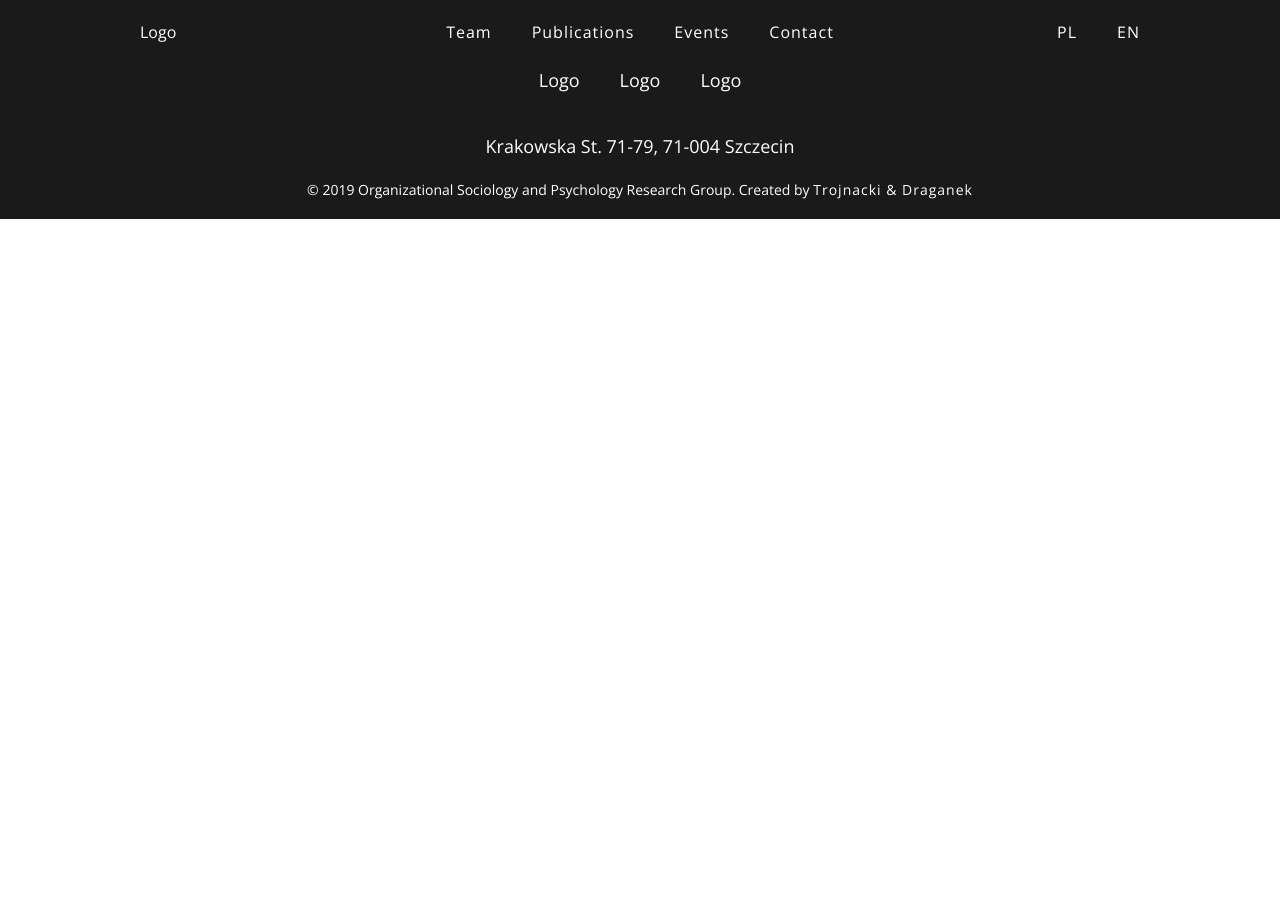
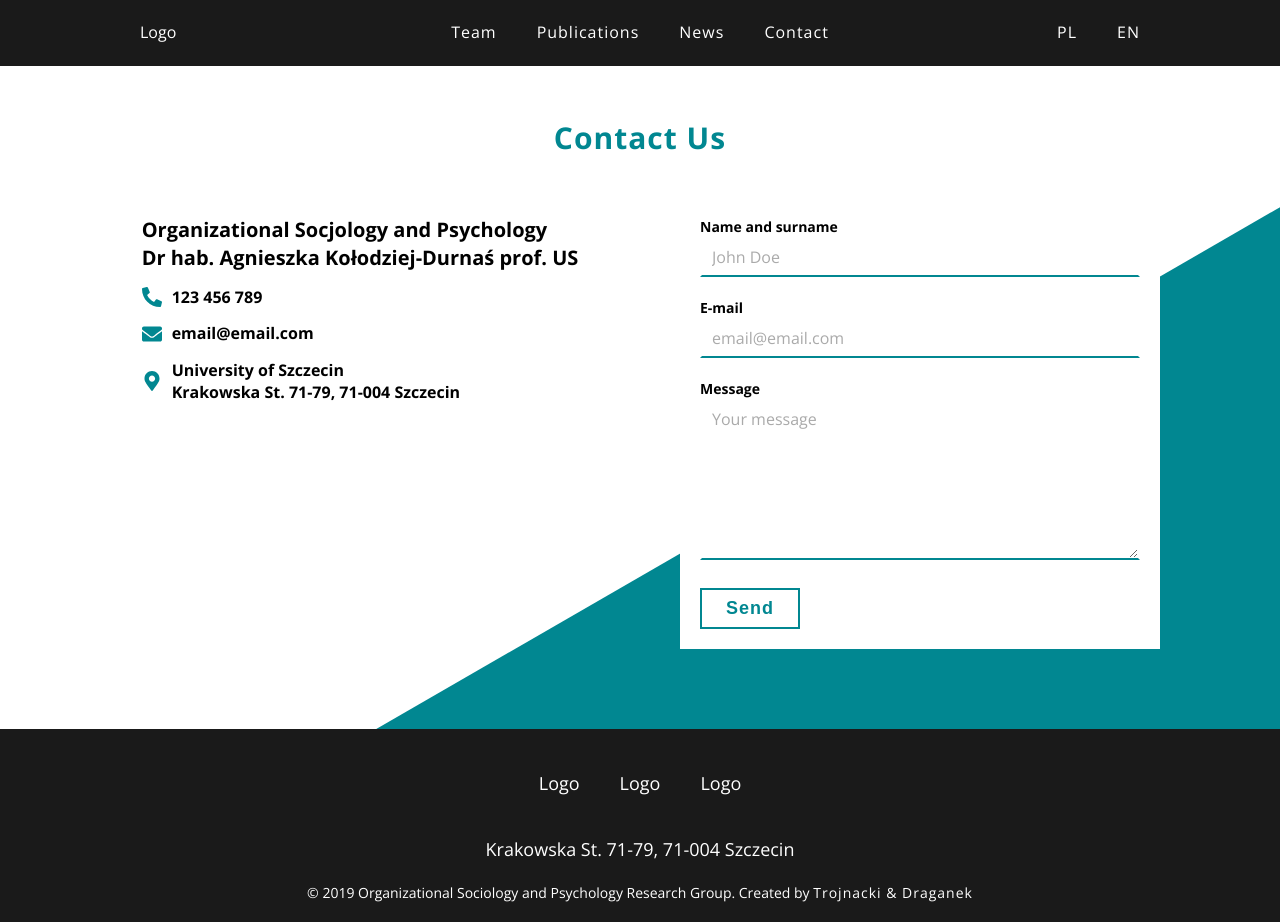
Before and after one commit to netmazing/sipo, a Gatsby site: page /en/contact in a window 1280 px wide. Before the commit the page ends 800 px from the top, so only its background shows below. Built offline with nearby package versions, Linux system fonts and the light colour scheme; Gatsby itself is replaced by a stand-in of ours.

Commit message:
change heroand contact and connect to contentful

```diff
--- a/gatsby-config.js
+++ b/gatsby-config.js
@@ -1,3 +1,6 @@
+require("dotenv").config({
+  path: `.env.${process.env.NODE_ENV}`,
+})
 module.exports = {
   siteMetadata: {
     title: `Socjologia i psychologia organizacji`,
@@ -18,20 +21,25 @@ module.exports = {
     {
       resolve: `gatsby-plugin-manifest`,
       options: {
-        name: `gatsby-starter-default`,
-        short_name: `starter`,
+        name: `Socjologia i Psychologia Organizacji`,
+        short_name: `SIPO`,
+        description: `Interdyscyplinarny zespół badawczy`,
+        lang: `pl`,
         start_url: `/`,
         background_color: `rgb(1, 135, 145)`,
         theme_color: `rgb(1, 135, 145)`,
-        display: `minimal-ui`,
-        icon: `src/images/gatsby-icon.png`, // This path is relative to the root of the site.
+        display: `standalone`,
+        icon: `src/images/gatsby-icon.png`,
+        localize: [
+          {
+            start_url: `/en/`,
+            lang: `en`,
+            name: `Organizational Socjology and Psychology`,
+            short_name: `OSAP`,
+            description: `Interdisciplinary Research Group`,
+          },
+        ],
       },
-    },
-    {
-      resolve: 'gatsby-plugin-html-attributes',
-      options: {
-        lang: 'pl',
-      }
     },
     {
       resolve: `gatsby-source-filesystem`,
@@ -40,6 +48,13 @@ module.exports = {
         path: `${__dirname}/src/images/`,
       },
     },
-    `gatsby-plugin-transition-link`
+    `gatsby-plugin-transition-link`,
+    {
+      resolve: `gatsby-source-contentful`,
+      options: {
+        spaceId: process.env.CONTENTFUL_SPACE_ID,
+        accessToken: process.env.CONTENTFUL_ACCESS_TOKEN,
+      },
+    },
   ],
 }
--- a/package.json
+++ b/package.json
@@ -5,6 +5,7 @@
   "version": "0.1.0",
   "author": "Kyle Mathews <mathews.kyle@gmail.com>",
   "dependencies": {
+    "dotenv": "^8.1.0",
     "gatsby": "^2.15.20",
     "gatsby-background-image": "^0.8.15",
     "gatsby-image": "^2.2.24",
@@ -14,6 +15,7 @@
     "gatsby-plugin-react-helmet": "^3.1.8",
     "gatsby-plugin-sharp": "^2.2.25",
     "gatsby-plugin-transition-link": "^1.13.0",
+    "gatsby-source-contentful": "^2.1.46",
     "gatsby-source-filesystem": "^2.1.29",
     "gatsby-transformer-sharp": "^2.2.16",
     "gsap": "^2.1.3",
--- a/src/components/Navbar.js
+++ b/src/components/Navbar.js
@@ -1,5 +1,5 @@
 import React, {useState} from 'react';
-import {Link} from "gatsby";
+import AniLink from "gatsby-plugin-transition-link/AniLink";
 import "../css/navbar.css";
 import links from '../constants/links';
 
@@ -12,7 +12,7 @@ const Navbar = () => {
         <nav className="navbar">
           <div className="menu">
             <div className="menu__header">
-              <Link to='/' className="menu__logo">Logo</Link>
+              <AniLink fade to='/' className="menu__logo">Logo</AniLink>
               <button type="button" className={isOpen ? "menu__hamburger menu__hamburger--open" : "menu__hamburger"} onClick={toggleNav}>
                 <span className="hamburger__box">
                   <span className="hamburger__inner"></span>
@@ -23,16 +23,16 @@ const Navbar = () => {
             <ul className={isOpen ? "menu__links menu__links--open" : "menu__links"}>
               {links.map((link, index) => {
                 return(
-                  <li className="menu__item" key={index}><Link className="menu__link" activeClassName="menu__link--active" to={link.path}>
+                  <li className="menu__item" key={index}><AniLink className="menu__link" activeClassName="menu__link--active" fade to={link.path}>
                   {link.name}
-                  </Link></li>
+                  </AniLink></li>
                 )
               })}
             </ul>
 
             <ul className={isOpen ? "select-language select-language--open": "select-language"}>
-                <Link className="language-option" to="/" >pl</Link>
-                <Link className="language-option" to="/en">en</Link>
+                <AniLink className="language-option" fade to="/" >pl</AniLink>
+                <AniLink className="language-option" fade to="/en">en</AniLink>
             </ul>
 
           </div>
--- /dev/null
+++ b/src/components/en/ContactFormEn.js
@@ -0,0 +1,101 @@
+import React, { Component } from 'react'
+
+export default class ContactFormEn extends Component {
+    state = {
+        name: '',
+        email: '',
+        message: '',
+        correct: false,
+        errors: {
+            nameError: false,
+            emailError: false,
+            messageError: false,
+        },
+    }
+
+    errorMessages = {
+        nameIncorrect: 'Write your name and surname',
+        emailIncorrect: 'Write correct e-mail',
+        messageIncorrect: 'Write your message'
+    }
+
+    handleChange = (e) => {
+        const value = e.target.value;
+        const name = e.target.name;
+        this.setState({
+            [name]: value
+        })
+    }
+
+    formValidation = () => {
+        let name = false;
+        let email = false;
+        let message = false;
+        let correct = false;
+
+        if (this.state.name.length > 5 && this.state.name.indexOf(' ') !== -1) {
+            name = true
+        };
+
+        if(this.state.email.length > 5 && this.state.email.indexOf('@') !== -1 && this.state.email.indexOf('.') !== -1)  {
+            email = true
+        };
+
+        if (this.state.message.length > 10) {
+            message = true
+        };
+
+        if (name && email && message) {
+            correct = true
+        };
+
+        return ({
+            name,
+            email,
+            message,
+            correct
+        })
+    }
+
+    handleSubmit = (e) => {
+        const validation = this.formValidation();
+
+        if(!validation.correct) {
+            e.preventDefault();
+            this.setState({
+                errors: {
+                    nameError: !validation.name,
+                    emailError: !validation.email,
+                    messageError: !validation.message,
+                }
+            });
+        } else {
+            this.setState({
+                correct: true,
+            })
+        }
+    }
+
+    render() {
+        return (
+            <form className="contact-form" onSubmit={this.handleSubmit} action={this.state.correct ? "https://formspree.io/xqraplqm" : ""} method={this.state.correct ? "POST" : ""}>
+                <p className="contact-form__field">
+                    <label className="contact-form__label" htmlFor="name">Name and surname</label>
+                    <input className={this.state.errors.nameError && (this.state.name.length <= 5 || this.state.name.indexOf(' ') === -1) ? "contact-form__input contact-form__input--incorrect" : "contact-form__input"} type="text" name="name" id="name" placeholder="John Doe" value={this.state.name} onChange={this.handleChange}/>
+                    {this.state.errors.nameError && (this.state.name.length <= 5 || this.state.name.indexOf(' ') === -1) ? <span className="contact-form__error">{this.errorMessages.nameIncorrect}</span> : ""}
+                </p>
+                <p className="contact-form__field">
+                    <label className="contact-form__label" htmlFor="email">E-mail</label>
+                    <input className={this.state.errors.emailError && (this.state.email.length <= 5 || this.state.email.indexOf('@') === -1 || this.state.email.indexOf('@') === (this.state.email.length - 1) || this.state.email.indexOf('.') === -1 || this.state.email.indexOf('.') === (this.state.email.length - 1) ) ? "contact-form__input contact-form__input--incorrect" : "contact-form__input"} type="email" name="email" id="email" placeholder="email@email.com" value={this.state.email} onChange={this.handleChange}/>
+                    {this.state.errors.emailError && (this.state.email.length <= 5 || this.state.email.indexOf('@') === -1 || this.state.email.indexOf('@') === (this.state.email.length - 1) || this.state.email.indexOf('.') === -1 || this.state.email.indexOf('.') === (this.state.email.length - 1) ) ? <span className="contact-form__error">{this.errorMessages.emailIncorrect}</span> : ""}
+                </p>
+                <p className="contact-form__field">
+                    <label className="contact-form__label" htmlFor="message">Message</label>
+                    <textarea className={this.state.errors.messageError && this.state.message.length <= 10 ? "contact-form__textarea contact-form__textarea--incorrect" : "contact-form__textarea"} name="message" id="message" placeholder="Your message" cols="30" rows="10" value={this.state.message} onChange={this.handleChange}></textarea>
+                    {this.state.errors.messageError && this.state.message.length <= 10 ? <span className="contact-form__error">{this.errorMessages.messageIncorrect}</span> : ""}
+                </p>
+                <button type="submit" className="contact-form__btn btn">Send</button>
+            </form>
+        )
+    }
+}
--- a/src/components/en/NavbarEn.js
+++ b/src/components/en/NavbarEn.js
@@ -1,5 +1,5 @@
 import React, {useState} from 'react';
-import {Link} from "gatsby";
+import AniLink from "gatsby-plugin-transition-link/AniLink";
 import "../../css/navbar.css";
 import linksEn from '../../constants/linksEn';
 
@@ -12,7 +12,7 @@ const NavbarEn = () => {
         <nav className="navbar">
           <div className="menu">
             <div className="menu__header">
-              <Link to='/en' className="menu__logo">Logo</Link>
+              <AniLink fade to='/en' className="menu__logo">Logo</AniLink>
               <button type="button" className={isOpen ? "menu__hamburger menu__hamburger--open" : "menu__hamburger"} onClick={toggleNav}>
                 <span className="hamburger__box">
                   <span className="hamburger__inner"></span>
@@ -23,16 +23,16 @@ const NavbarEn = () => {
             <ul className={isOpen ? "menu__links menu__links--open" : "menu__links"}>
               {linksEn.map((link, index) => {
                 return(
-                  <li className="menu__item" key={index}><Link className="menu__link" activeClassName="menu__link--active" to={link.path}>
+                  <li className="menu__item" key={index}><AniLink className="menu__link" activeClassName="menu__link--active" fade to={link.path}>
                   {link.name}
-                  </Link></li>
+                  </AniLink></li>
                 )
               })}
             </ul>
 
             <ul className={isOpen ? "select-language select-language--open": "select-language"}>
-                <Link className="language-option" to="/" >pl</Link>
-                <Link className="language-option" to="/en">en</Link>
+                <AniLink className="language-option" fade to="/" >pl</AniLink>
+                <AniLink className="language-option" fade to="/en">en</AniLink>
             </ul>
 
           </div>
--- a/src/constants/linksEn.js
+++ b/src/constants/linksEn.js
@@ -13,7 +13,7 @@ export default [
     },
     {
         path: '/en/news',
-        name: 'events',
+        name: 'news',
     },
     {
         path: '/en/contact',
--- a/src/css/layout.css
+++ b/src/css/layout.css
@@ -16,10 +16,6 @@
     padding: 0;
     box-sizing: border-box;
     outline-color: var(--primary-color);
-}
-
-html {
-    scroll-behavior: smooth;
 }
 
 body {
@@ -54,27 +50,24 @@ h2 {
     color: var(--primary-color)
 }
 
-.btn, .hero__btn {
+.btn {
     text-decoration: none;
     padding: 8px 24px;
     letter-spacing: 1px;
     cursor: pointer;
     font-size: 14px;
-}
-
-@media(min-width: 768px) {
-    .btn, .hero__btn {
-        font-size: 18px;
-    }
-}
-
-.btn {
     position: relative;
     font-weight: bold;
     overflow: hidden;
     border: 2px solid var(--primary-color);
     color: var(--primary-color);
     transition: color .2s 0s linear, background-color .2s 0s linear
+}
+
+@media(min-width: 768px) {
+    .btn {
+        font-size: 18px;
+    }
 }
 
 .btn::before, .btn::after {
--- a/src/pages/en/contact.js
+++ b/src/pages/en/contact.js
@@ -1,10 +1,32 @@
 import React from 'react';
 import LayoutEn from '../../components/en/LayoutEn';
+import { FaPhone, FaEnvelope, FaMapMarkerAlt } from "react-icons/fa";
+import ContactFormEn from '../../components/en/ContactFormEn';
+import '../../css/contact.css'
 
 const contactEn = () => {
     return (
         <LayoutEn>
-            kontakt
+            <main className="contact">
+                    <h1 className="contact__title">Contact Us</h1>
+                    <div className="contact__wrapper">
+                    <address className="contact__data">
+                        <p className="data__title data-field">Organizational Socjology and Psychology<br/>Dr hab. Agnieszka Kołodziej-Durnaś prof. US</p>
+                        <a href="tel:+48123456789" className="data__tel data-field">
+                            <FaPhone className="data__icon icon-tel"/>
+                            <span>123 456 789</span>
+                             </a>
+                        <a href="mailto:email@email.com" className="data__email data-field">
+                            <FaEnvelope  className="data__icon icon-envelope" />
+                            <span>email@email.com</span></a>
+                        <a className="data__address data-field" href="https://www.google.com/maps/place/Wydzia%C5%82+Humanistyczny+Uniwersytetu+Szczeci%C5%84skiego/@53.4027714,14.4909611,14.5z/data=!4m5!3m4!1s0x47aa08cca39e4089:0x7c140cf71d3a60e4!8m2!3d53.4038816!4d14.4972036">
+                            <FaMapMarkerAlt className="data__icon icon-location" />
+                            <span>University of Szczecin<br/>Krakowska St. 71-79, 71-004 Szczecin</span>
+                        </a>
+                    </address>
+                    <ContactFormEn />
+                    </div>
+            </main>
         </LayoutEn>
     )
 }
```
Also changed, not shown: src/css/index.css (+18 -60 lines), src/pages/en/index.js (+9 -11 lines), src/pages/index.js (+5 -7 lines), 2 other files.
